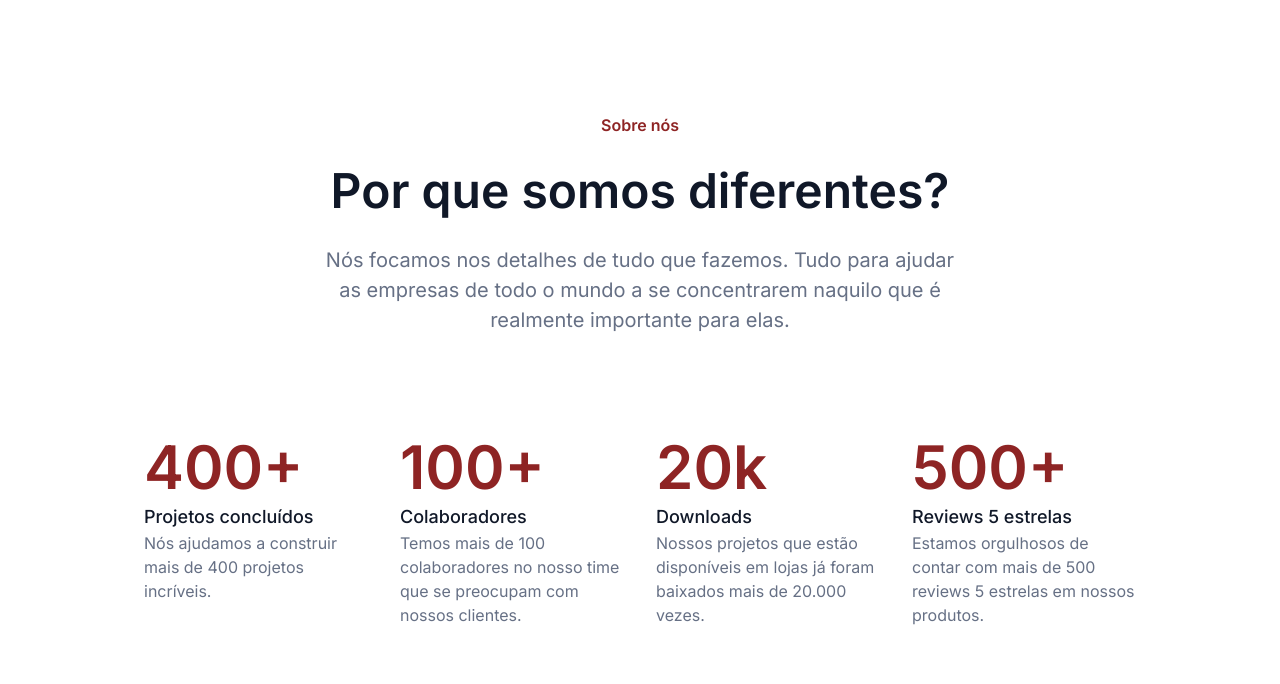
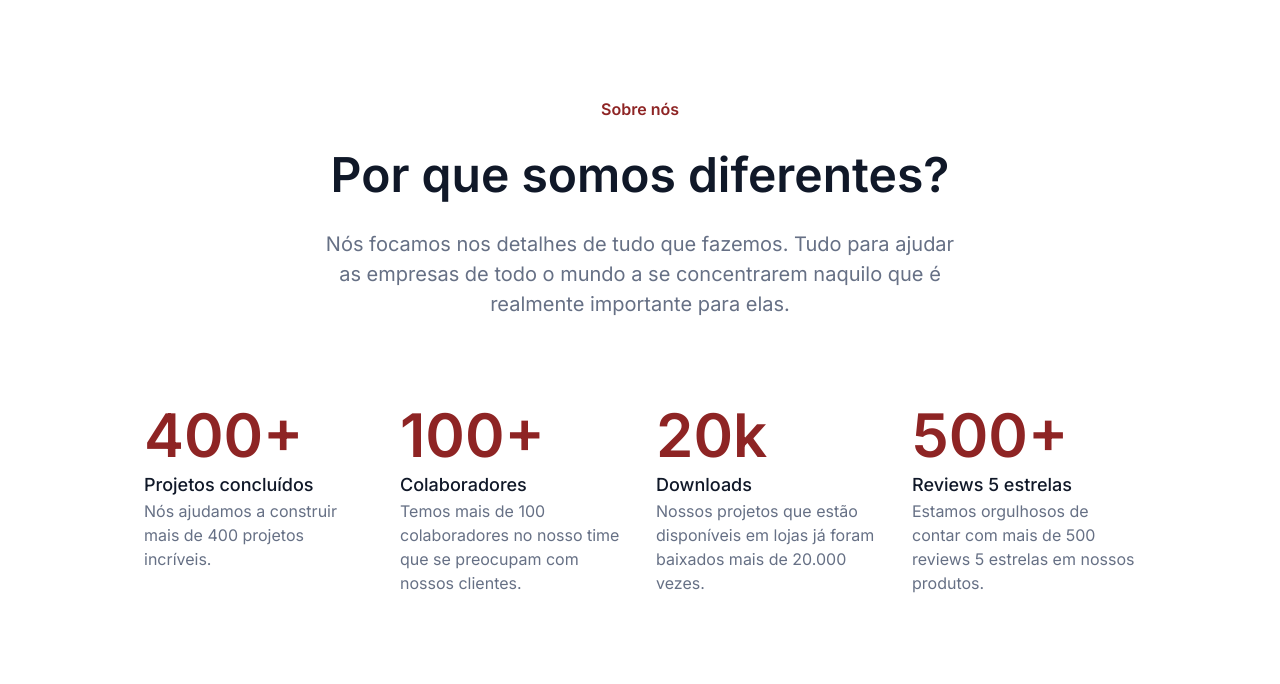
Before and after one commit to rafahitomi/7daysofcode-optimus-tech, a plain HTML site: page index.html in a window 1280 px wide. Shown: the part 65-749 px from the top of the page. Drawn offline with Linux system fonts and the light colour scheme.

Commit message:
estiliza seção sobre nós

```diff
--- a/styles/sobre-nos.css
+++ b/styles/sobre-nos.css
@@ -4,7 +4,7 @@
   align-items: center;
   text-align: center;
   gap: 1.5rem;
-  padding: 6rem 0;
+  padding: 5rem 0;
 }
 
 .sobre__nos h4 {
```
